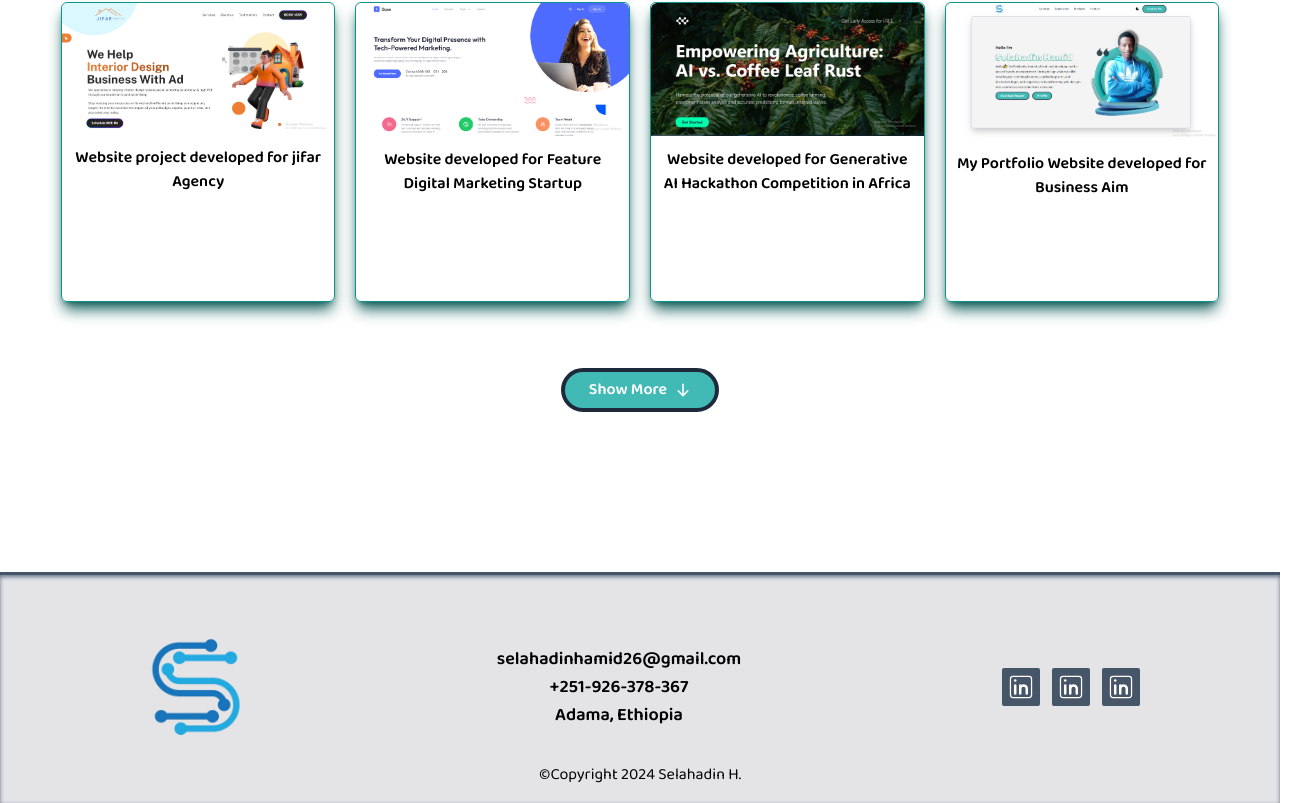
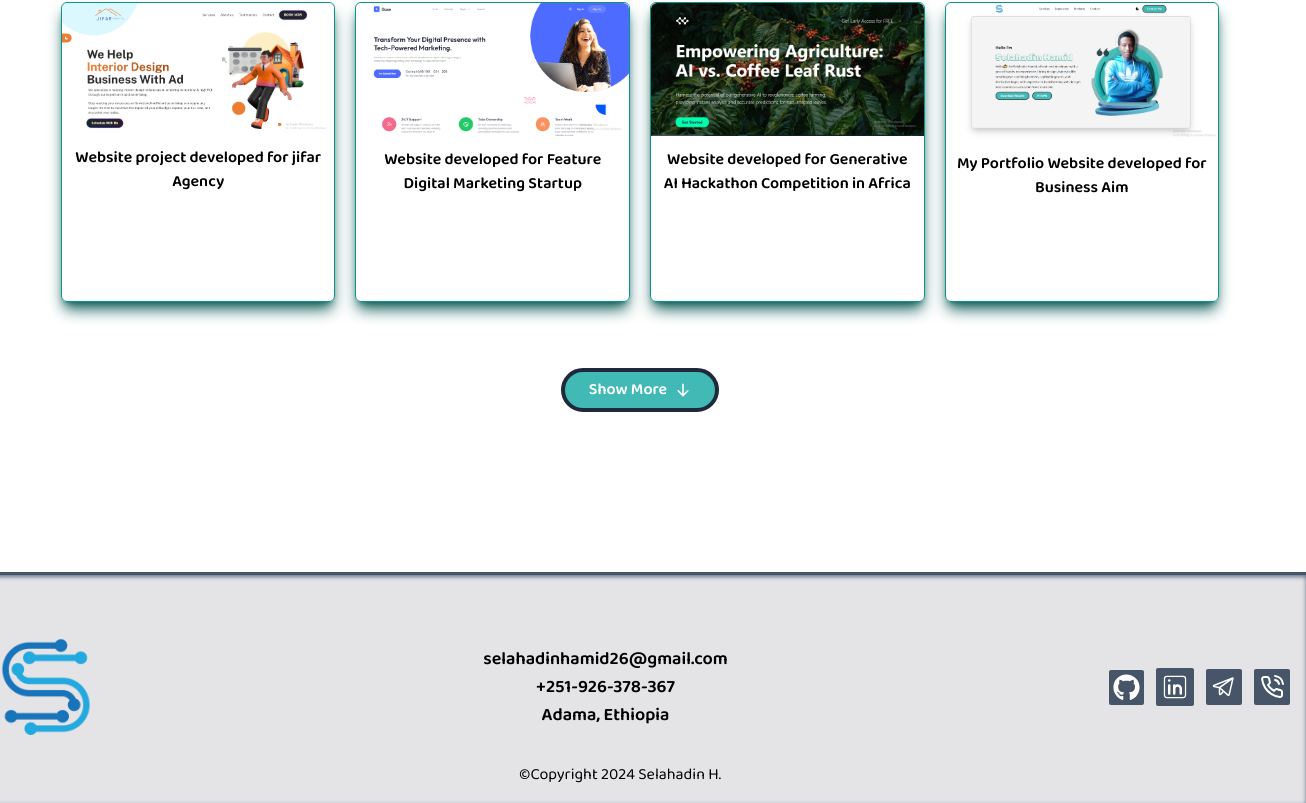
Before and after one commit to sallah26/portifolio, a React (Create React App) app: page / in a window 1280 px wide. Shown: the part 2782-3585 px from the top of the page, 1306 px wide, since content can reach past the window. Built offline with nearby package versions, Linux system fonts and the light colour scheme.

Commit message:
real achivments are intered

```diff
--- a/src/components/Footer.jsx
+++ b/src/components/Footer.jsx
@@ -2,12 +2,15 @@ import React from 'react'
 import { CiLinkedin } from 'react-icons/ci'
 import { IoTelescope } from 'react-icons/io5'
 import logo from "../assets/images/s-logo.png";
+import { PiTelegramLogo } from "react-icons/pi";
+import { FiPhoneCall } from "react-icons/fi";
+import { FaGithub } from "react-icons/fa";
 
 const Footer = () => {
   return (
     <footer id='contact' className='min-w-full flex flex-col items-center justify-center p-4 m-0  bg-zinc-200 dark:bg-[#2a3030] border-0 border-t-[3px] border-slate-600 shadow-inner shadow-slate-500 dark:shadow-slate-500'>
 
-      <div className=' pt-10  flex flex-col md:flex-row gap-2 items-center md:gap-4  justify-between lg:w-[1000px]'>
+      <div className=' pt-10  flex flex-col md:flex-row gap-2 items-center md:gap-4  justify-between lg:w-[1300px]'>
         <div className='flex items-center'>
             <img src={logo} className='w-28 ' alt="s-logo" />
         </div>
@@ -17,15 +20,18 @@ const Footer = () => {
             <p>Adama, Ethiopia</p>
 
         </div>
-            <div className='flex gap-3 items-center pl-4'>
-                <a href="" className='p-1 bg-slate-600 rounded-sm hover:bg-blue-500 text-white'>
+            <div className='flex gap-3 items-center pl-0'>
+                <a href="http://github.com/sallah26/" className='p-1 bg-slate-600 rounded-sm hover:bg-teal-500 text-white'>
+                    <FaGithub size={27}/>
+                </a>
+                <a href="https://www.linkedin.com/in/selahadin-hamid-97ab3128a?utm_source=share&utm_campaign=share_via&utm_content=profile&utm_medium=android_app" className='p-1 bg-slate-600 rounded-sm hover:bg-teal-500 text-white'>
                     <CiLinkedin size={30}/>
                 </a>
-                <a href="" className='p-1 bg-slate-600 rounded-sm hover:bg-blue-500 text-white'>
-                    <CiLinkedin size={30}/>
+                <a href="https://t.me/selahadin_h" className='p-1.5 bg-slate-600 rounded-sm hover:bg-teal-500 text-white'>
+                    <PiTelegramLogo size={24}/>
                 </a>
-                <a href="" className='p-1 bg-slate-600 rounded-sm hover:bg-blue-500 text-white'>
-                    <CiLinkedin size={30}/>
+                <a href="" className='p-1.5 bg-slate-600 rounded-sm hover:bg-teal-500 text-white'>
+                    <FiPhoneCall size={24}/>
                 </a>
 
             </div>
@@ -33,7 +39,7 @@ const Footer = () => {
 
       </div>
       {/* <div className="flex  pt-2 "> */}
-      <p className=' font-light pt-5'>
+      <p className=' font-light pt-5 lg:mr-10'>
         ©Copyright 2024 Selahadin H.
       </p>
       {/* </div> */}
```
